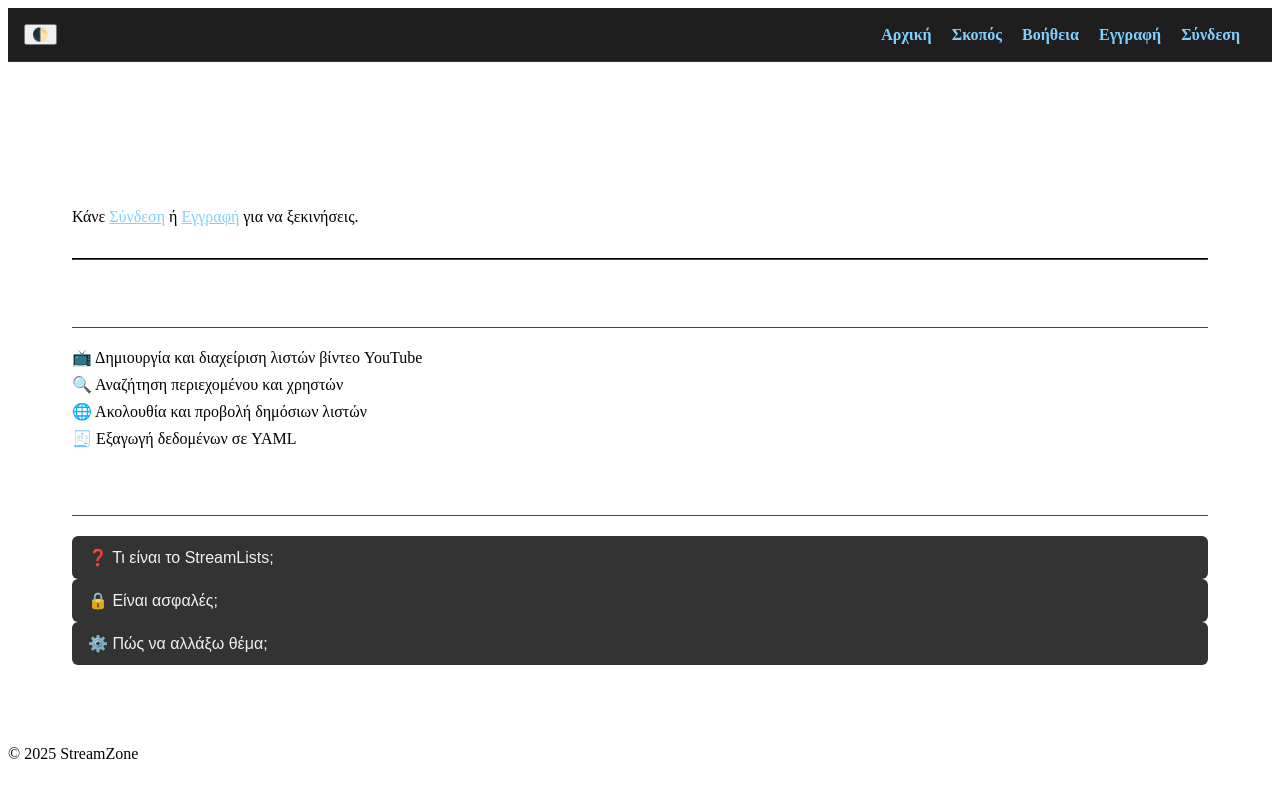
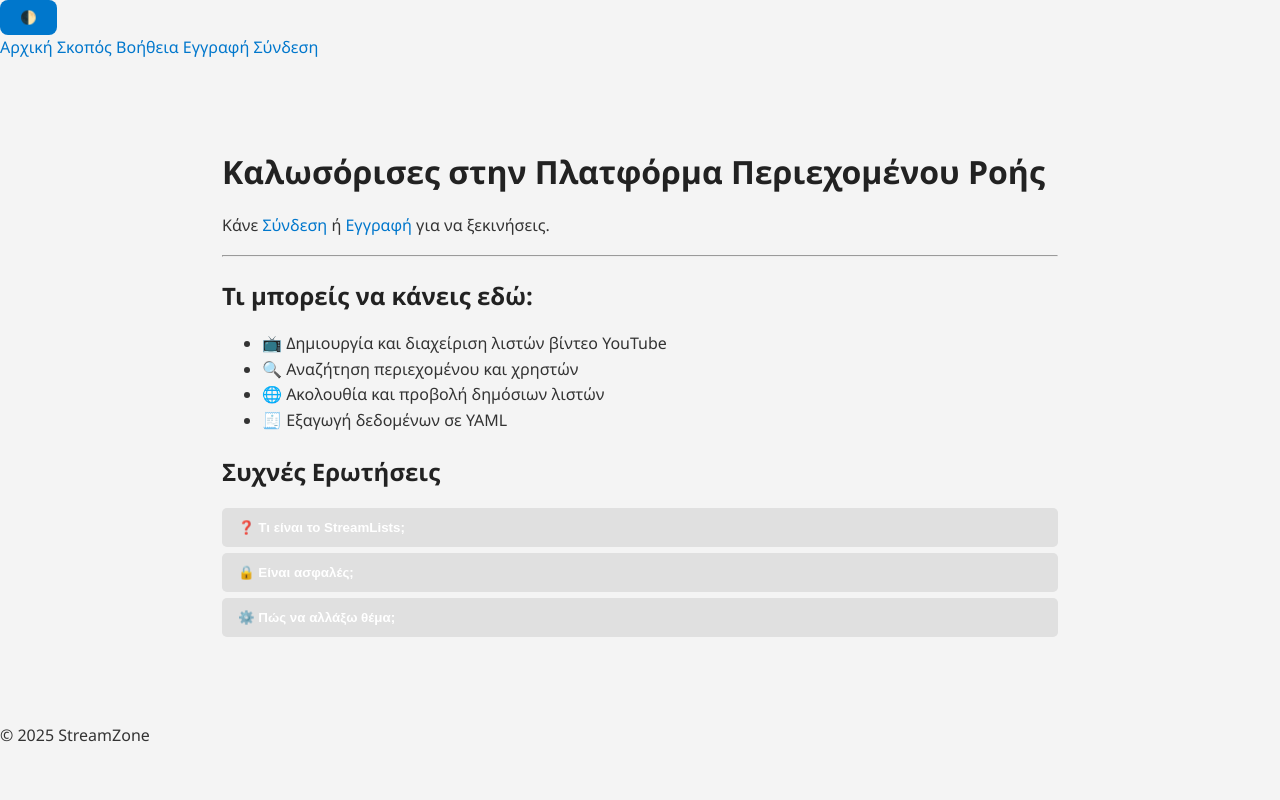
Before and after one commit to stamathsp/Web_project, a PHP site: page /app/index.php in a window 1280 px wide. Run offline with PHP 8.4, Linux system fonts and the light colour scheme.

Commit message:
final changes

```diff
--- a/app/playlists/view.php
+++ b/app/playlists/view.php
@@ -28,7 +28,7 @@ if (!$playlist) {
 
 // Βίντεο της λίστας (από τον πίνακα videos)
 $stmt = $pdo->prepare("
-    SELECT * FROM videos
+    SELECT * FROM playlist_videos
     WHERE playlist_id = ?
     ORDER BY added_at DESC
 ");
@@ -51,7 +51,7 @@ $videos = $stmt->fetchAll();
             <li style="margin-bottom: 2rem;">
                 <p><strong><?= htmlspecialchars($video['title']) ?></strong></p>
                 <iframe width="320" height="180"
-                        src="https://www.youtube.com/embed/<?= htmlspecialchars($video['youtube_id']) ?>"
+                        src="https://www.youtube.com/embed/<?= htmlspecialchars($video['youtube_video_id']) ?>"
                         frameborder="0" allowfullscreen>
                 </iframe>
 
--- a/app/public/css/styles.css
+++ b/app/public/css/styles.css
@@ -1,113 +1,124 @@
-body.dark-mode {
-  background-color: #121212;
-  color: #f0f0f0;
-  font-family: 'Segoe UI', Tahoma, Geneva, Verdana, sans-serif;
+/* --- Γενικά --- */
+body {
+  font-family: "Segoe UI", Tahoma, Geneva, Verdana, sans-serif;
+  background-color: #f4f4f4;
+  color: #333;
   margin: 0;
   padding: 0;
-}
-
-header {
-  background-color: #1e1e1e;
-  padding: 1rem;
-  display: flex;
-  justify-content: space-between;
-  align-items: center;
-  border-bottom: 1px solid #333;
-}
-
-header nav a {
-  color: #80d0ff;
-  margin-right: 1rem;
-  text-decoration: none;
-  font-weight: bold;
-}
-
-header nav a:hover {
-  text-decoration: underline;
-}
-
-h1, h2, h3 {
-  color: #ffffff;
-  margin-top: 1.5rem;
+  line-height: 1.6;
 }
 
 a {
-  color: #80d0ff;
+  color: #0077cc;
+  text-decoration: none;
 }
-
 a:hover {
-  color: #b3e5ff;
-}
-
-ul {
-  list-style: none;
-  padding-left: 0;
-}
-
-li {
-  margin: 0.5rem 0;
+  text-decoration: underline;
 }
 
 main {
   padding: 2rem;
+  max-width: 900px;
+  margin: auto;
 }
 
-/* Accordion */
+h1, h2, h3 {
+  color: #222;
+  margin-bottom: 1rem;
+}
+
+/* --- Κουμπιά --- */
+button,
+.btn {
+  background-color: #0077cc;
+  color: #fff;
+  padding: 10px 20px;
+  border: none;
+  border-radius: 8px;
+  font-weight: bold;
+  cursor: pointer;
+  transition: background-color 0.3s ease;
+}
+button:hover,
+.btn:hover {
+  background-color: #005fa3;
+}
+
+/* --- Accordion --- */
 .accordion-toggle {
-  background-color: #333;
-  color: #f1f1f1;
+  background-color: #e0e0e0;
   padding: 12px 16px;
   border: none;
   cursor: pointer;
   width: 100%;
   text-align: left;
-  font-size: 1rem;
-  border-radius: 6px;
-  transition: background-color 0.2s ease;
+  font-weight: bold;
+  border-radius: 5px;
+  margin-bottom: 6px;
+  transition: background-color 0.3s ease;
 }
 
 .accordion-toggle:hover {
-  background-color: #444;
+  background-color: #d5d5d5;
 }
 
 .accordion-content {
   display: none;
-  padding: 12px 16px;
-  border: 1px solid #444;
-  background-color: #1c1c1c;
-  border-radius: 6px;
-  margin-top: 5px;
-  margin-bottom: 15px;
+  padding: 16px;
+  border: 1px solid #ccc;
+  background: #fff;
+  border-radius: 5px;
+  margin-bottom: 12px;
 }
 
-/* Buttons */
-.btn {
-  background-color: #1976d2;
-  color: white;
-  padding: 8px 14px;
-  border: none;
-  border-radius: 5px;
-  text-decoration: none;
-  font-weight: bold;
-  transition: background-color 0.2s ease;
+/* --- Dark mode --- */
+body.dark-mode {
+  background-color: #121212;
+  color: #e0e0e0;
 }
 
-.btn:hover {
-  background-color: #2196f3;
+body.dark-mode a {
+  color: #80d0ff;
 }
 
-/* FAQ boxes */
-section > h2 {
-  margin-top: 2rem;
-  border-bottom: 1px solid #444;
-  padding-bottom: 0.5rem;
+body.dark-mode .accordion-toggle {
+  background-color: #333;
+  color: #e0e0e0;
 }
 
-.accordion {
-  margin-top: 1rem;
+body.dark-mode .accordion-content {
+  background-color: #1e1e1e;
+  border-color: #444;
 }
 
-hr {
-  border-color: #444;
-  margin: 2rem 0;
+body.dark-mode button,
+body.dark-mode .btn {
+  background-color: #444;
+  color: #eee;
 }
+body.dark-mode button:hover,
+body.dark-mode .btn:hover {
+  background-color: #666;
+}
+
+/* --- Responsive --- */
+@media (max-width: 600px) {
+  main {
+    padding: 1rem;
+  }
+
+  iframe {
+    width: 100% !important;
+    height: auto !important;
+  }
+
+  .accordion-toggle, .accordion-content {
+    font-size: 14px;
+  }
+}
+/* --- Τίτλοι στο dark mode --- */
+body.dark-mode h1,
+body.dark-mode h2,
+body.dark-mode h3 {
+  color: #f1f1f1;
+}
```
Also changed, not shown: app/playlists/add_video.php (+21 -6 lines), app/playlists/delete_video.php (+4 -3 lines).
